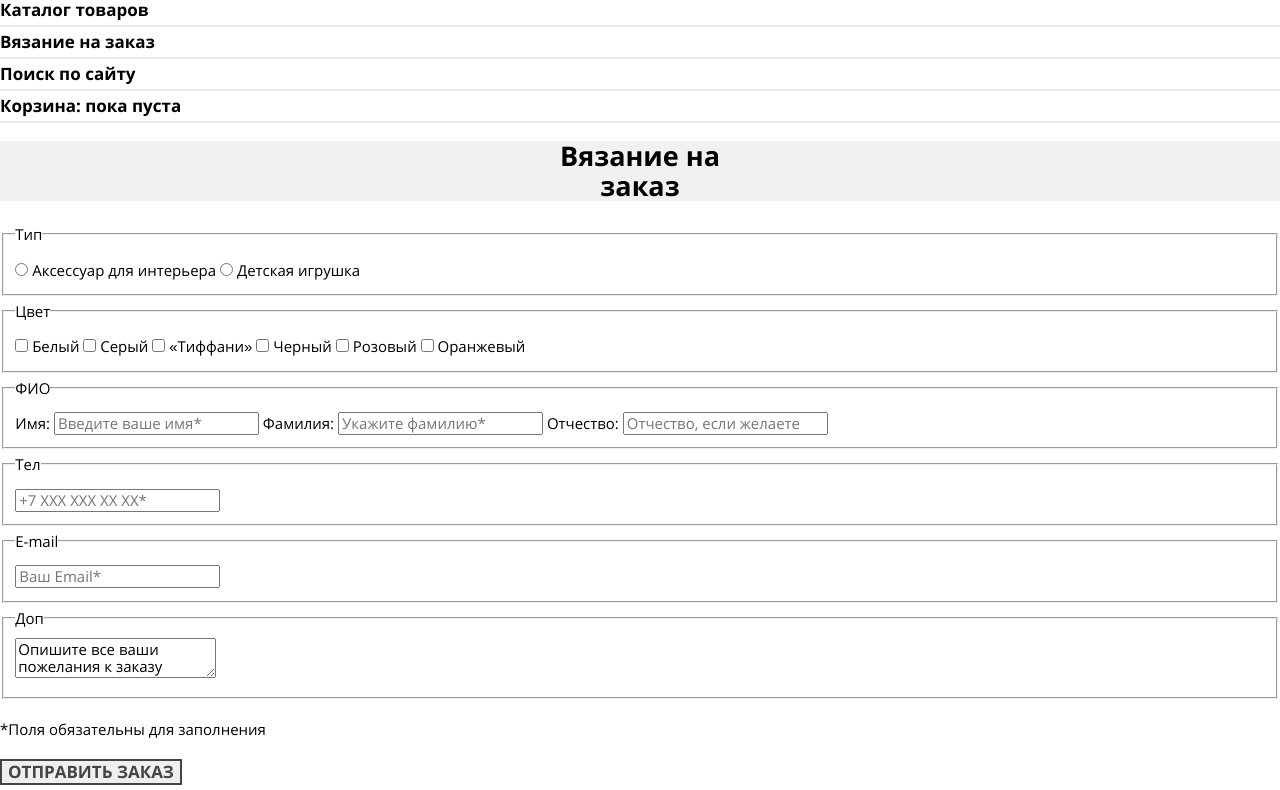
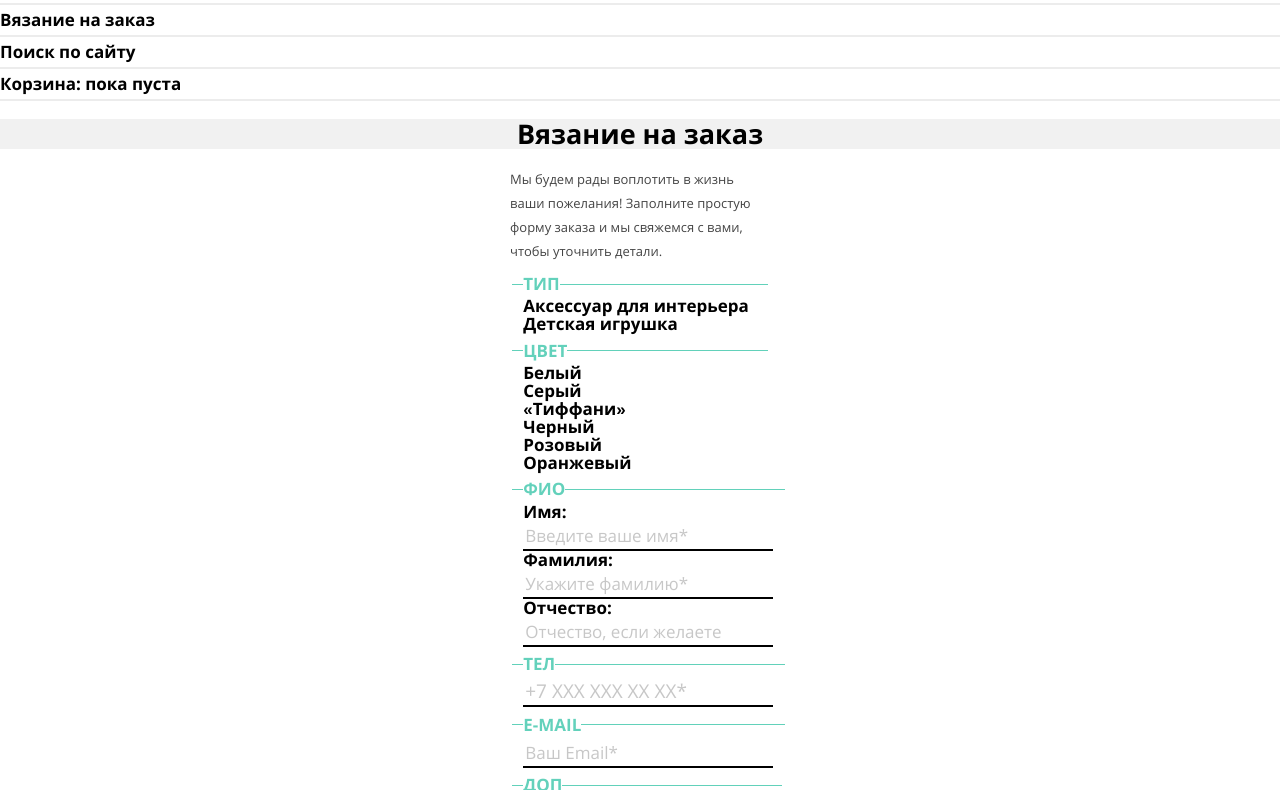
Before and after one commit to MyAlexEducation/774281-mishka, a website: page source/form.html in a window 1280 px wide. Shown: the part 73-863 px from the top of the page. Drawn offline with nearby package versions, Linux system fonts and the light colour scheme; files that its build step writes are made by us from their sources.

Commit message:
базовая стилизация формы

```diff
--- a/source/form.html
+++ b/source/form.html
@@ -10,7 +10,7 @@
   <div class="header__container">
     <div class="logo">
       <a href="index.html"  class="logo__link">
-        <img src="http://placehold.it/150x100" class="logo__image" alt="Логотип">
+        <img src="img/logo-mobile.svg" class="logo__image" alt="Логотип">
       </a>
     </div>
     <nav class="navigation">
@@ -45,7 +45,9 @@
   <section class="order">
     <div class="order__container">
       <h2 class="visually-hidden">Форма заказа:</h2>
-      <p class="promotion"></p>
+      <p class="order__promotion">
+        Мы будем рады воплотить в жизнь ваши пожелания! Заполните простую форму заказа и мы свяжемся с вами, чтобы уточнить детали.
+      </p>
       <form method="post" action="https://echo.htmlacademy.ru" class="order__form">
         <fieldset class="order__fieldset">
           <legend class="order__legend">Тип</legend>
@@ -88,7 +90,7 @@
         </fieldset>
         <fieldset class="order__fieldset">
           <legend class="order__legend">Доп</legend>
-          <textarea class="order__textarea">Опишите все ваши пожелания к заказу</textarea>
+          <textarea class="order__textarea" placeholder="Опишите все ваши пожелания к заказу"></textarea>
         </fieldset>
         <p class="order__prompt">
           *Поля обязательны для заполнения
@@ -119,7 +121,7 @@
     <section class="copyright">
       <a href="https://htmlacademy.ru/intensive/adaptive" class="copyright__link">
         <h2 class="copyright__heading">Разработано</h2>
-        <img src="http://placehold.it/150x100" class="copyright__logo" alt="htmlacademy">
+        <img src="img/logo-htmlacademy.svg" class="copyright__logo" alt="htmlacademy">
       </a>
     </section>
   </div>
--- a/source/sass/blocks/button.scss
+++ b/source/sass/blocks/button.scss
@@ -5,8 +5,10 @@
   line-height: 20px;
   font-weight: bold;
   color: rgba(68, 68, 68, 1);
+  background-color: transparent;
   text-transform: uppercase;
   text-align: center;
+  outline: none;
   border: 2px solid rgba(68, 68, 68, 1);
 
   &--big-font {
--- a/source/sass/blocks/heading.scss
+++ b/source/sass/blocks/heading.scss
@@ -14,7 +14,6 @@
     font-weight: bold;
     line-height: 30px;
     text-align: center;
-    padding: 0 10px;
   }
 }
 
--- /dev/null
+++ b/source/sass/blocks/order.scss
@@ -0,0 +1,87 @@
+.order {
+  &__container {
+    width: 260px;
+    margin: 0 auto;
+  }
+
+  &__promotion {
+    font-size: 13px;
+    line-height: 24px;
+    color: rgba(68, 68, 68, 1);
+  }
+
+  &__fieldset {
+    border: none;
+    border-top: 1px solid rgba(98, 209, 186, 1);
+  }
+
+  &__legend {
+    font-size: 17px;
+    line-height: 16px;
+    color: rgba(99, 209, 187, 1);
+    font-weight: bold;
+    text-transform: uppercase;
+  }
+
+  &__input {
+    font-size: 19px;
+    line-height: 18px;
+    color: rgba(68, 68, 68, 1);
+
+    outline: none;
+    border: none;
+    border-bottom: 2px solid $black;
+
+    &:hover,
+    &:focus,
+    &:active {
+      border-bottom: 2px solid rgba(98, 209, 186, 1);
+    }
+
+    &::placeholder {
+      font-size: 17px;
+      line-height: 18px;
+      color: rgba(68, 68, 68, 0.3);
+    }
+
+    &--tel::placeholder {
+      font-size: 19px;
+      text-transform: uppercase;
+    }
+
+    &--no-display {
+      display: none;
+    }
+  }
+
+  &__textarea {
+    font-size: 19px;
+    line-height: 18px;
+    color: rgba(68, 68, 68, 1);
+    outline: none;
+    border: 2px solid rgba(68, 68, 68, 1);
+
+    &::placeholder {
+      color: rgba(68, 68, 68, 0.3);
+    }
+
+    &:hover,
+    &:focus,
+    &:active {
+      border: 2px solid rgba(98, 209, 186, 1);
+    }
+  }
+
+  &__label {
+    display: block;
+    font-size: 17px;
+    line-height: 18px;
+    font-weight: bold;
+  }
+
+  &__prompt {
+    font-size: 14px;
+    line-height: 16px;
+    color: rgba(68, 68, 68, 1);
+  }
+}
--- a/source/sass/style.scss
+++ b/source/sass/style.scss
@@ -19,3 +19,4 @@
 @import "blocks/catalog.scss";
 @import "blocks/product.scss";
 @import "blocks/video.scss";
+@import "blocks/order.scss";
```
